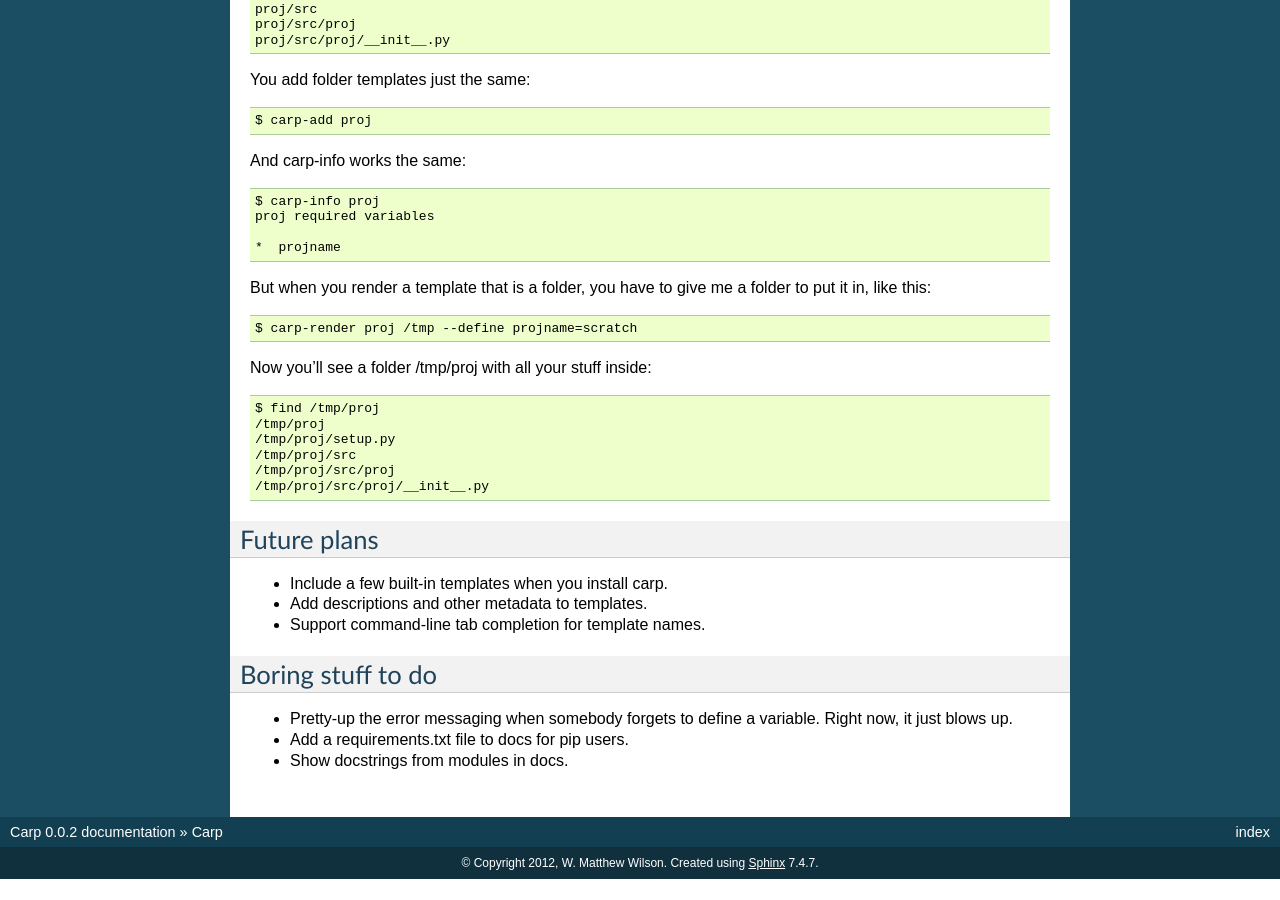
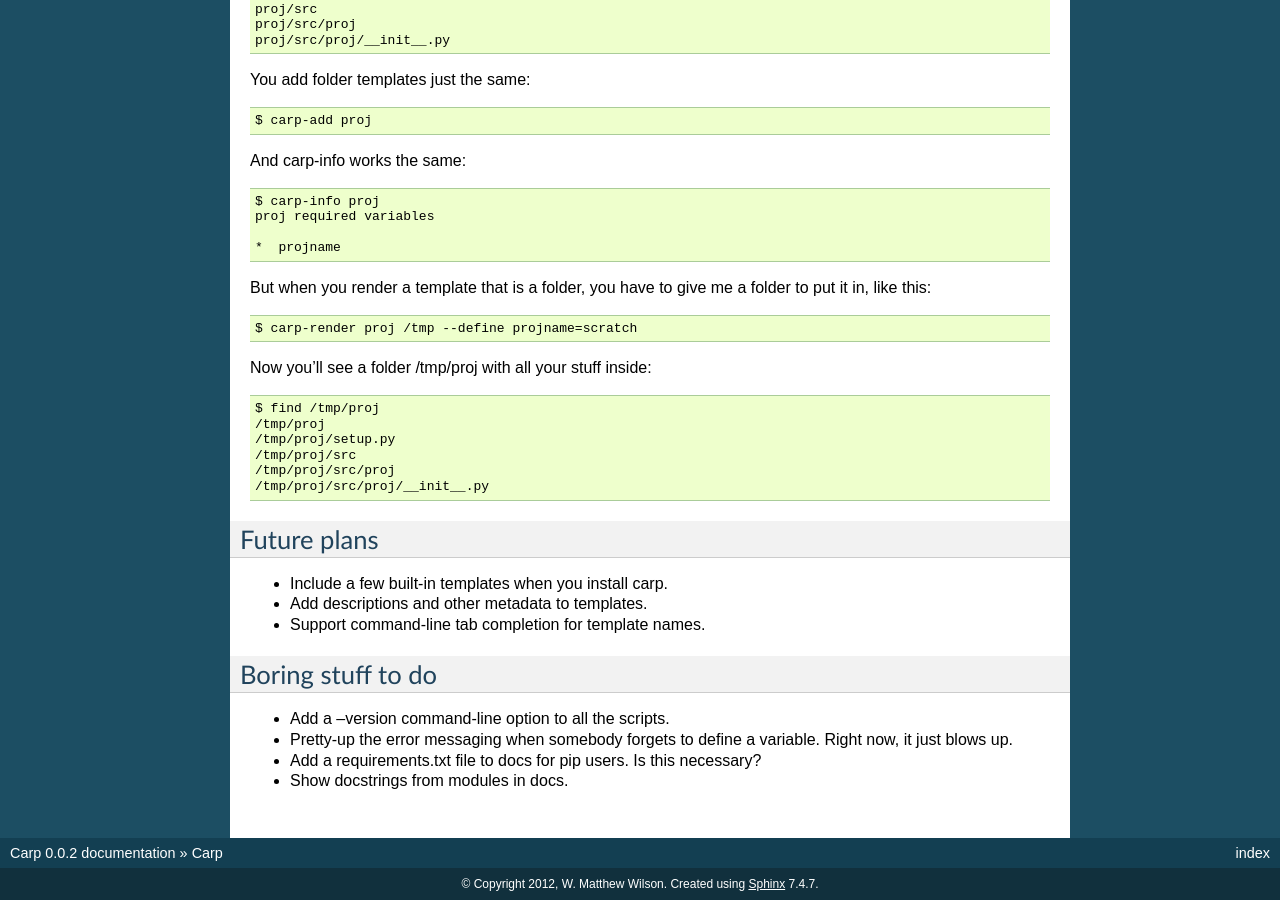
Before and after one commit to mw44118/carp, a Sphinx documentation site: the page built from docs/index.txt, in a window 1280 px wide and 900 px high, scrolled down 1956 px. Built offline with Sphinx 7.4.7, drawn with Linux system fonts in a browser that asks for light colours; before the commit the page ends 2835 px from its top, so only the background shows below that.

Commit message:
Bumped version

```diff
--- a/docs/index.txt
+++ b/docs/index.txt
@@ -155,10 +155,13 @@ Future plans
 Boring stuff to do
 ==================
 
+*   Add a --version command-line option to all the scripts.
+
 *   Pretty-up the error messaging when somebody forgets to define a
     variable.  Right now, it just blows up.
 
-*   Add a requirements.txt file to docs for pip users.
+*   Add a requirements.txt file to docs for pip users.  Is this
+    necessary?
 
 *   Show docstrings from modules in docs.
 
--- a/setup.py
+++ b/setup.py
@@ -4,7 +4,7 @@ setup(
 
     name='carp',
 
-    version='0.0.2',
+    version='0.0.3',
 
     description="Code templating scripts",
 
```
